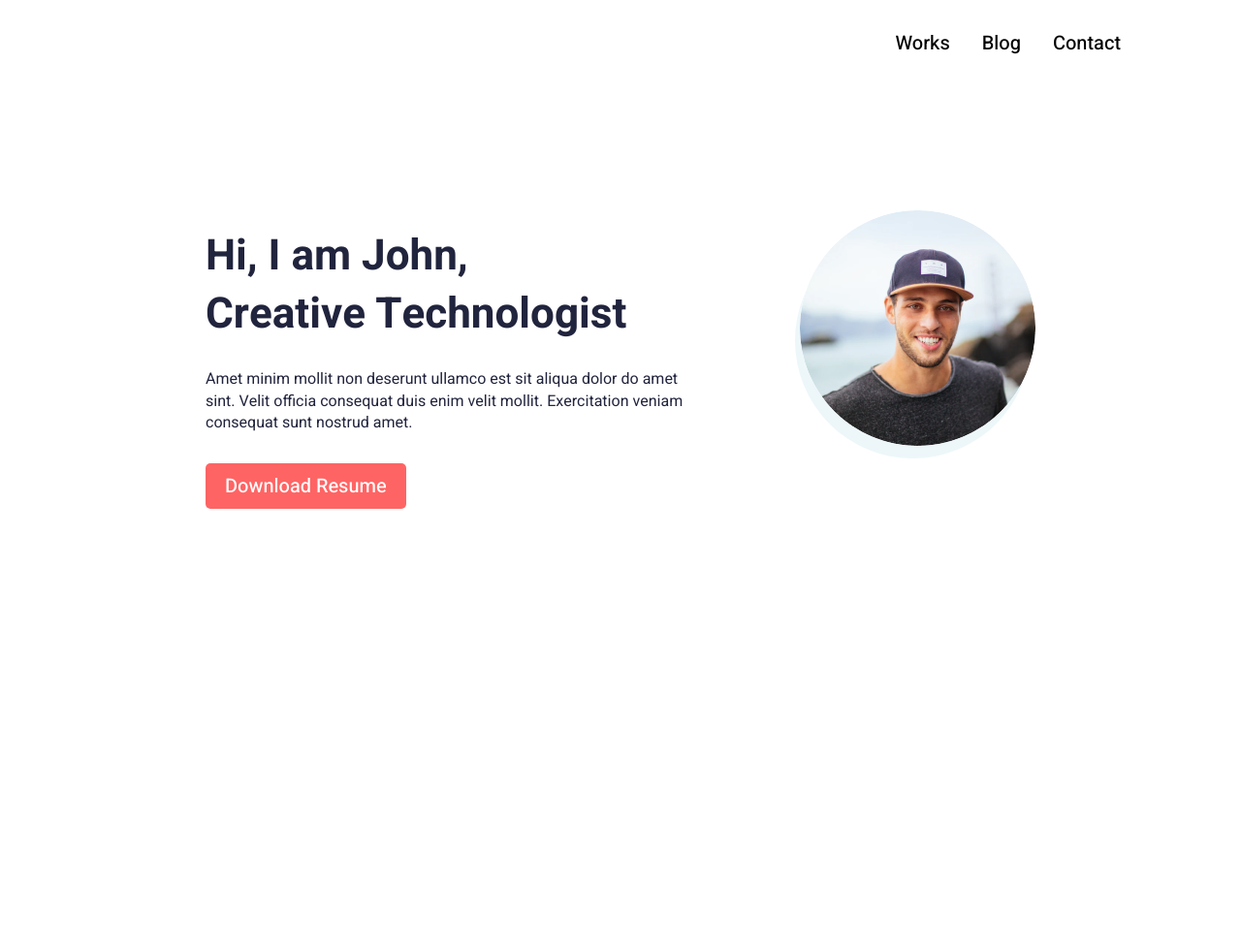
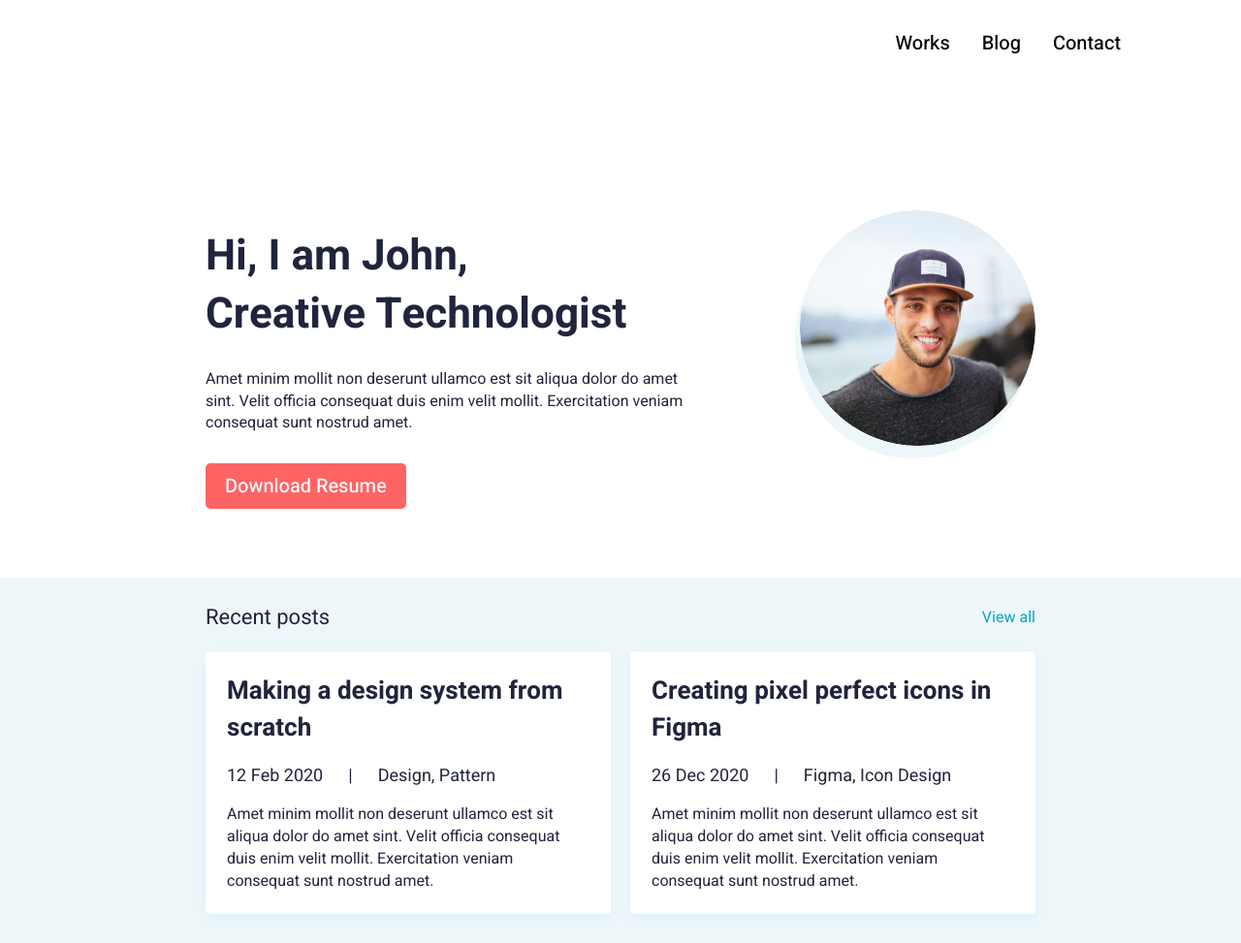
Before and after one commit to blaadrain/bem-scss, a plain HTML site: page index.html in a window 1280 px wide. Shown: the whole page at 97% size. Before the commit the page ends 800 px from the top, so only its background shows below. Drawn offline with Linux system fonts and the light colour scheme.

Commit message:
made recent-posts block

```diff
--- a/index.html
+++ b/index.html
@@ -31,7 +31,7 @@
     </div>
   </header>
   <main class="page">
-    <div class="intro">
+    <section class="intro">
       <div class="intro__container container">
         <div class="intro__content">
           <h1 class="intro__title title">Hi, I am John,<br>
@@ -44,7 +44,35 @@
         </div>
         <img class="intro__avatar" src="assets/avatar.png" alt="avatar">
       </div>
-    </div>
+    </section>
+    <section class="recent-posts">
+      <div class="recent-posts__container container">
+        <div class="recent-posts__header">
+          <div class="recent-posts__title post-title">Recent posts</div>
+          <a href="" class="recent-posts__view-all">View all</a>
+        </div>
+        <div class="recent-posts__items">
+          <div class="recent-posts__column">
+            <article class="recent-posts__item recent-post">
+              <a href="" class="recent-post__title">Making a design system from scratch</a>
+              <div class="recent-post__info">12 Feb 2020<span>|</span>Design, Pattern</div>
+              <div class="recent-post__text text">Amet minim mollit non deserunt ullamco est sit aliqua dolor do amet
+                sint. Velit officia consequat duis enim velit mollit. Exercitation veniam consequat sunt nostrud amet.
+              </div>
+            </article>
+          </div>
+          <div class="recent-posts__column">
+            <article class="recent-posts__item recent-post">
+              <a href="" class="recent-post__title">Creating pixel perfect icons in Figma</a>
+              <div class="recent-post__info">26 Dec 2020<span>|</span>Figma, Icon Design</div>
+              <div class="recent-post__text text">Amet minim mollit non deserunt ullamco est sit aliqua dolor do amet
+                sint. Velit officia consequat duis enim velit mollit. Exercitation veniam consequat sunt nostrud amet.
+              </div>
+            </article>
+          </div>
+        </div>
+      </div>
+    </section>
     </div>
   </main>
   <script src="script.js"></script>
--- a/scss/intro.scss
+++ b/scss/intro.scss
@@ -29,6 +29,9 @@
     }
     @media (max-width: $md1) {
       padding: 18px 50px 0 0;
+    }
+    @media (max-width: $md2) {
+      padding: 18px 30px 0 0;
     }
     @media (max-width: $md3) {
       padding: 0 0 0 0;
@@ -75,3 +78,99 @@
     }
   }
 }
+
+.recent-posts {
+  background-color: #edf7fa;
+  padding: 25px 0 13px 0;
+
+  @media (max-width: $md3) {
+    padding: 25px 0 23px 0;
+  }
+
+  &__container {
+  }
+
+  &__header {
+    display: flex;
+    justify-content: space-between;
+    align-items: center;
+    margin: 0 0 20px 0;
+  }
+
+  &__title {
+    padding: 0 20px 0 0;
+  }
+
+  &__view-all {
+    flex: 0 0 auto;
+    text-decoration: none;
+    font-size: 16px;
+    line-height: 23px;
+    color: #00a8cc;
+
+    @media (max-width: $md3) {
+      display: none;
+    }
+  }
+
+  &__items {
+    margin: 0 -10px;
+    display: flex;
+    @media (max-width: $md3) {
+      flex-direction: column;
+    }
+  }
+
+  &__column {
+    flex: 0 1 50%;
+    padding: 0 10px;
+    margin: 0 0 17px 0;
+  }
+
+  &__item {
+  }
+}
+.recent-post {
+  height: 100%;
+  background-color: #fff;
+  box-shadow: 0px 4px 10px rgba(187, 225, 250, 0.25);
+  border-radius: 4px;
+  padding: 22px;
+
+  @media (max-width: $md3) {
+    padding: 15px;
+  }
+
+  &__title {
+    display: inline-block;
+    color: inherit;
+    text-decoration: none;
+    font-size: 26px;
+    font-weight: 700;
+    line-height: 38 / 26 * 100%;
+    transition: color 0.3s ease 0s;
+    margin: 0 0 17px 0;
+    @media (min-width: $md2) {
+      &:hover {
+        color: #ff6464;
+      }
+    }
+    @media (max-width: $md3) {
+      font-size: 22px;
+      margin: 0 0 10px 0;
+    }
+  }
+
+  &__info {
+    font-size: 18px;
+    line-height: 26 / 18 * 100%;
+    margin: 0 0 15px 0;
+    span {
+      margin: 0 26px;
+    }
+    @media (max-width: $md3) {
+      font-size: 16px;
+      margin: 0 0 10px 0;
+    }
+  }
+}
--- a/scss/style.scss
+++ b/scss/style.scss
@@ -30,7 +30,7 @@ body {
   padding: 90px 0 0 0;
   flex: 1 1 auto;
 
-  @media (max-width: $md3) {
+  @media (max-width: $md2) {
     padding: 30px 0 0 0;
   }
 }
--- a/scss/ui.scss
+++ b/scss/ui.scss
@@ -12,3 +12,12 @@
   font-size: 16px;
   line-height: 23 / 16 * 100%;
 }
+.post-title {
+  font-size: 22px;
+  @media (max-width: $md3) {
+    width: 100%;
+    text-align: center;
+    font-size: 18px;
+    padding-right: 0px;
+  }
+}
```
Also changed, not shown: css/intro.css, css/style.css, css/ui.css.
